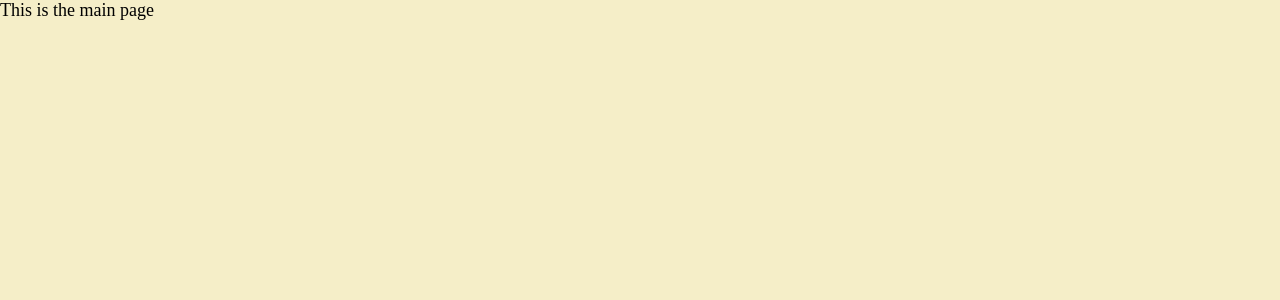
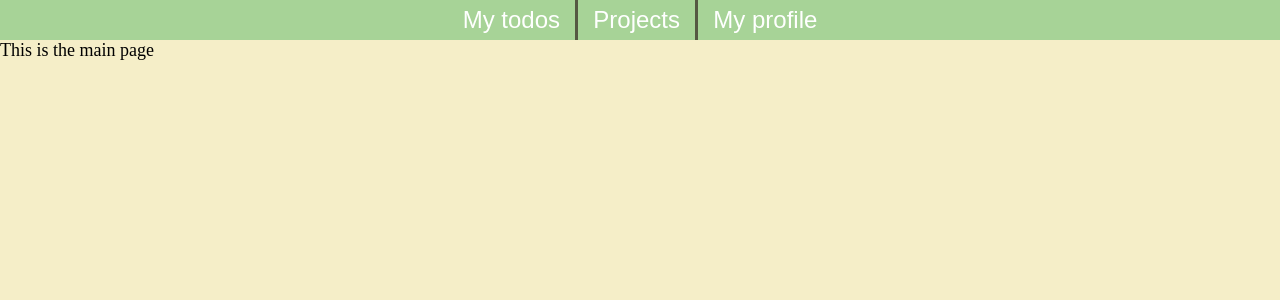
Before and after one commit to MihaiV0/My-Todo-App, a Vue app in the folder client/: page /main in a window 1280 px wide. Shown: the top 300 px of the page. Built offline with nearby package versions, Linux system fonts and the light colour scheme.

Commit message:
NavBar on main page

```diff
--- a/client/src/assets/base.css
+++ b/client/src/assets/base.css
@@ -1,7 +1,10 @@
 :root {
   --background-color: #F5EEC8;
   --main-color: #555843;
+  --green-secondary-color: #A7D397;
+  --grey-secondary-color: #D0D4CA;
   --default-font-size: 18px;
+  --navbar-height: 5vh;
 }
 
 /* Used to change the color of the text from the file termsAndConditions.ts */
--- /dev/null
+++ b/client/src/components/NavButton.vue
@@ -0,0 +1,31 @@
+<script setup lang="ts">
+const props = defineProps({
+    text: String,
+});
+
+const emits = defineEmits(['button-click']);
+
+</script>
+
+<template>
+    <button @click="emits('button-click')">
+        {{ text }}
+    </button>
+</template>
+
+<style scoped>
+    button {
+        padding: 0 1.2vw;
+        background-color: var(--green-secondary-color);
+        color: white;
+        border: none;
+        font-size: 3vh;
+        height: var(--navbar-height);
+    }
+
+    button:hover {
+        cursor: pointer;
+        background-color: var(--grey-secondary-color);
+        color: var(--main-color);
+    }
+</style>
--- /dev/null
+++ b/client/src/components/NavSeparator.vue
@@ -0,0 +1,14 @@
+<script setup lang="ts">
+</script>
+
+<template>
+    <div class="separator"></div>
+</template>
+
+<style scoped>
+    .separator {
+        height: var(--navbar-height);
+        width: 0.2vw;
+        background-color: var(--main-color);
+    }
+</style>
--- a/client/src/views/MainPage.vue
+++ b/client/src/views/MainPage.vue
@@ -1,13 +1,37 @@
 <script setup lang="ts">
+import NavButton from '@/components/NavButton.vue';
+import NavSeparator from '@/components/NavSeparator.vue';
 
 </script>
 
 <template>
-    <div>
-        This is the main page
+    <div id="main-page">
+        <nav id="navbar">
+            <NavButton
+                text="My todos"
+            />
+            <NavSeparator />
+            <NavButton
+                text="Projects"
+            />
+            <NavSeparator />
+            <NavButton
+                text="My profile"
+            />
+        </nav>
+        <div id="main-container">
+            This is the main page
+        </div>
     </div>
 </template>
 
 <style scoped>
+    #navbar {
+        background-color: var(--green-secondary-color);
+        height: var(--navbar-height);
+        display: flex;
+        justify-content: center;
+    }
+
 
 </style>
```
